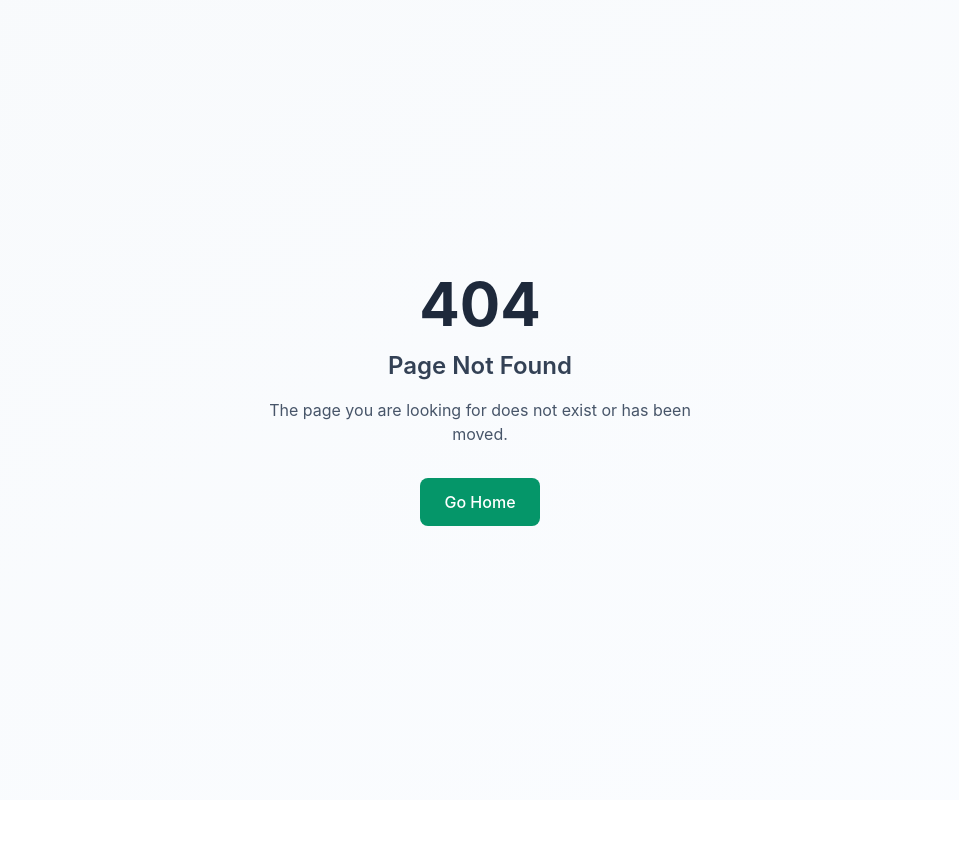
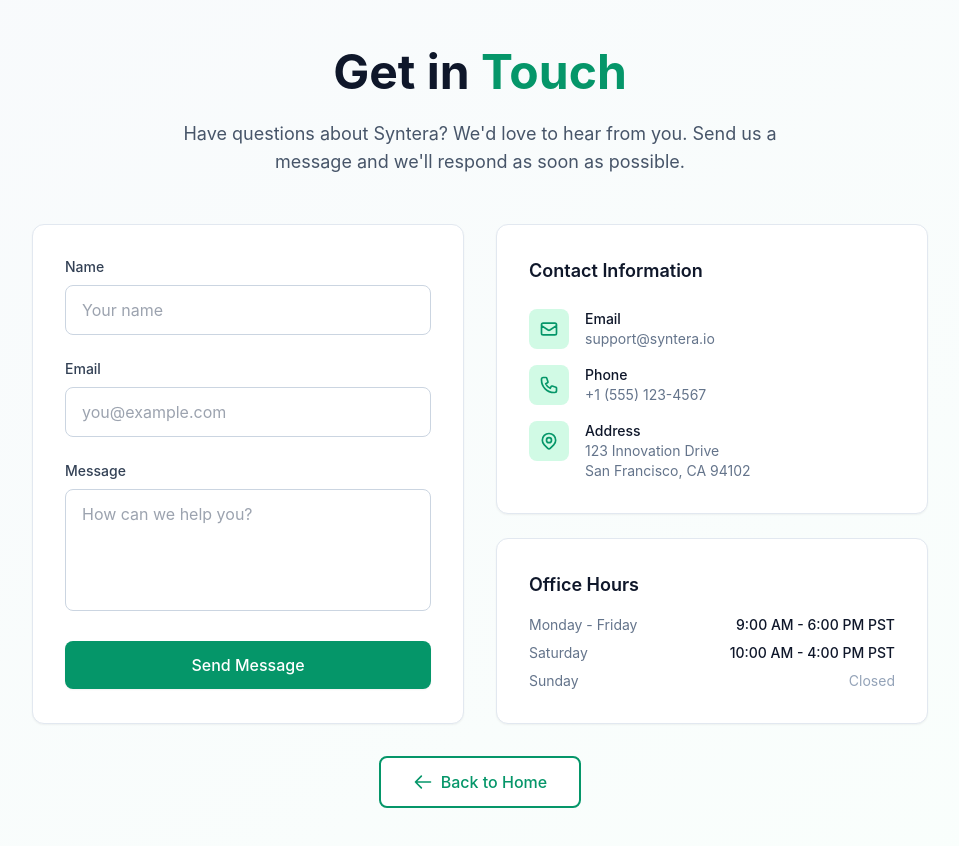
Before and after one commit to Ola2524/syntera_test3, a Next.js app: page /contact in a window 1280 px wide. Before the commit this address had no page. Shown: the top 846 px of the page, without its empty margins (160-1119 px from the left). Before the commit the page ends 800 px from the top, so only its background shows below. Built offline with nearby package versions, Linux system fonts and the light colour scheme.

Commit message:
Apply patch [skip ci]

```diff
--- /dev/null
+++ b/src/app/contact/page.tsx
@@ -0,0 +1,199 @@
+import Link from "next/link";
+
+export default function Contact() {
+  return (
+    <div className="min-h-screen bg-gradient-to-br from-slate-50 to-emerald-50/30 flex items-center justify-center px-6 py-12">
+      <div className="text-center max-w-4xl w-full">
+        {/* Contact Section */}
+        <div className="space-y-6">
+          {/* Headline */}
+          <h1 className="text-4xl md:text-5xl font-bold text-slate-900 leading-tight">
+            Get in{" "}
+            <span className="text-emerald-600">Touch</span>
+          </h1>
+
+          {/* Description */}
+          <p className="text-lg text-slate-600 max-w-2xl mx-auto">
+            Have questions about Syntera? We&apos;d love to hear from you.
+            Send us a message and we&apos;ll respond as soon as possible.
+          </p>
+        </div>
+
+        {/* Contact Grid */}
+        <div className="mt-12 grid grid-cols-1 lg:grid-cols-2 gap-8">
+          {/* Contact Form */}
+          <div className="bg-white rounded-xl shadow-sm border border-slate-200 p-8">
+            <form className="space-y-6 text-left">
+              <div>
+                <label htmlFor="name" className="block text-sm font-medium text-slate-700 mb-2">
+                  Name
+                </label>
+                <input
+                  type="text"
+                  id="name"
+                  name="name"
+                  className="w-full px-4 py-3 border border-slate-300 rounded-lg focus:ring-2 focus:ring-emerald-500 focus:border-emerald-500 outline-none transition-colors"
+                  placeholder="Your name"
+                />
+              </div>
+              <div>
+                <label htmlFor="email" className="block text-sm font-medium text-slate-700 mb-2">
+                  Email
+                </label>
+                <input
+                  type="email"
+                  id="email"
+                  name="email"
+                  className="w-full px-4 py-3 border border-slate-300 rounded-lg focus:ring-2 focus:ring-emerald-500 focus:border-emerald-500 outline-none transition-colors"
+                  placeholder="you@example.com"
+                />
+              </div>
+              <div>
+                <label htmlFor="message" className="block text-sm font-medium text-slate-700 mb-2">
+                  Message
+                </label>
+                <textarea
+                  id="message"
+                  name="message"
+                  rows={4}
+                  className="w-full px-4 py-3 border border-slate-300 rounded-lg focus:ring-2 focus:ring-emerald-500 focus:border-emerald-500 outline-none transition-colors resize-none"
+                  placeholder="How can we help you?"
+                />
+              </div>
+              <button
+                type="submit"
+                className="w-full inline-flex items-center justify-center px-8 py-3 text-base font-medium text-white bg-emerald-600 rounded-lg hover:bg-emerald-700 transition-colors duration-200 shadow-sm hover:shadow-md"
+              >
+                Send Message
+              </button>
+            </form>
+          </div>
+
+          {/* Contact Info */}
+          <div className="space-y-6">
+            {/* Contact Methods */}
+            <div className="bg-white rounded-xl shadow-sm border border-slate-200 p-8 text-left">
+              <h3 className="text-lg font-semibold text-slate-900 mb-6">Contact Information</h3>
+
+              <div className="space-y-4">
+                <div className="flex items-start space-x-4">
+                  <div className="w-10 h-10 bg-emerald-100 rounded-lg flex items-center justify-center flex-shrink-0">
+                    <svg
+                      className="w-5 h-5 text-emerald-600"
+                      fill="none"
+                      stroke="currentColor"
+                      viewBox="0 0 24 24"
+                    >
+                      <path
+                        strokeLinecap="round"
+                        strokeLinejoin="round"
+                        strokeWidth={2}
+                        d="M3 8l7.89 5.26a2 2 0 002.22 0L21 8M5 19h14a2 2 0 002-2V7a2 2 0 00-2-2H5a2 2 0 00-2 2v10a2 2 0 002 2z"
+                      />
+                    </svg>
+                  </div>
+                  <div>
+                    <p className="text-sm font-medium text-slate-900">Email</p>
+                    <p className="text-sm text-slate-500">support@syntera.io</p>
+                  </div>
+                </div>
+
+                <div className="flex items-start space-x-4">
+                  <div className="w-10 h-10 bg-emerald-100 rounded-lg flex items-center justify-center flex-shrink-0">
+                    <svg
+                      className="w-5 h-5 text-emerald-600"
+                      fill="none"
+                      stroke="currentColor"
+                      viewBox="0 0 24 24"
+                    >
+                      <path
+                        strokeLinecap="round"
+                        strokeLinejoin="round"
+                        strokeWidth={2}
+                        d="M3 5a2 2 0 012-2h3.28a1 1 0 01.948.684l1.498 4.493a1 1 0 01-.502 1.21l-2.257 1.13a11.042 11.042 0 005.516 5.516l1.13-2.257a1 1 0 011.21-.502l4.493 1.498a1 1 0 01.684.949V19a2 2 0 01-2 2h-1C9.716 21 3 14.284 3 6V5z"
+                      />
+                    </svg>
+                  </div>
+                  <div>
+                    <p className="text-sm font-medium text-slate-900">Phone</p>
+                    <p className="text-sm text-slate-500">+1 (555) 123-4567</p>
+                  </div>
+                </div>
+
+                <div className="flex items-start space-x-4">
+                  <div className="w-10 h-10 bg-emerald-100 rounded-lg flex items-center justify-center flex-shrink-0">
+                    <svg
+                      className="w-5 h-5 text-emerald-600"
+                      fill="none"
+                      stroke="currentColor"
+                      viewBox="0 0 24 24"
+                    >
+                      <path
+                        strokeLinecap="round"
+                        strokeLinejoin="round"
+                        strokeWidth={2}
+                        d="M17.657 16.657L13.414 20.9a1.998 1.998 0 01-2.827 0l-4.244-4.243a8 8 0 1111.314 0z"
+                      />
+                      <path
+                        strokeLinecap="round"
+                        strokeLinejoin="round"
+                        strokeWidth={2}
+                        d="M15 11a3 3 0 11-6 0 3 3 0 016 0z"
+                      />
+                    </svg>
+                  </div>
+                  <div>
+                    <p className="text-sm font-medium text-slate-900">Address</p>
+                    <p className="text-sm text-slate-500">123 Innovation Drive<br />San Francisco, CA 94102</p>
+                  </div>
+                </div>
+              </div>
+            </div>
+
+            {/* Office Hours */}
+            <div className="bg-white rounded-xl shadow-sm border border-slate-200 p-8 text-left">
+              <h3 className="text-lg font-semibold text-slate-900 mb-4">Office Hours</h3>
+              <div className="space-y-2 text-sm">
+                <div className="flex justify-between">
+                  <span className="text-slate-500">Monday - Friday</span>
+                  <span className="text-slate-900 font-medium">9:00 AM - 6:00 PM PST</span>
+                </div>
+                <div className="flex justify-between">
+                  <span className="text-slate-500">Saturday</span>
+                  <span className="text-slate-900 font-medium">10:00 AM - 4:00 PM PST</span>
+                </div>
+                <div className="flex justify-between">
+                  <span className="text-slate-500">Sunday</span>
+                  <span className="text-slate-400">Closed</span>
+                </div>
+              </div>
+            </div>
+          </div>
+        </div>
+
+        {/* Back Button */}
+        <div className="pt-8">
+          <Link
+            href="/"
+            className="inline-flex items-center justify-center px-8 py-3 text-base font-medium text-emerald-600 bg-white border-2 border-emerald-600 rounded-lg hover:bg-emerald-50 transition-colors duration-200"
+          >
+            <svg
+              className="w-5 h-5 mr-2"
+              fill="none"
+              stroke="currentColor"
+              viewBox="0 0 24 24"
+            >
+              <path
+                strokeLinecap="round"
+                strokeLinejoin="round"
+                strokeWidth={2}
+                d="M10 19l-7-7m0 0l7-7m-7 7h18"
+              />
+            </svg>
+            Back to Home
+          </Link>
+        </div>
+      </div>
+    </div>
+  );
+}
```
